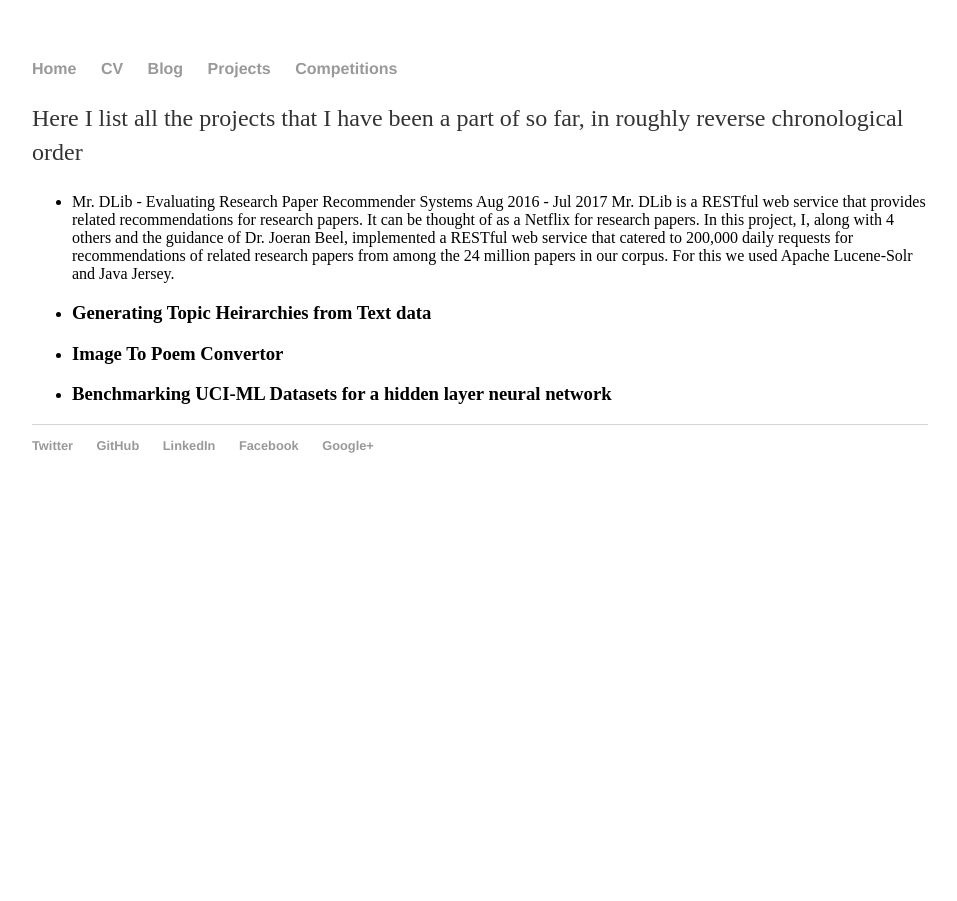
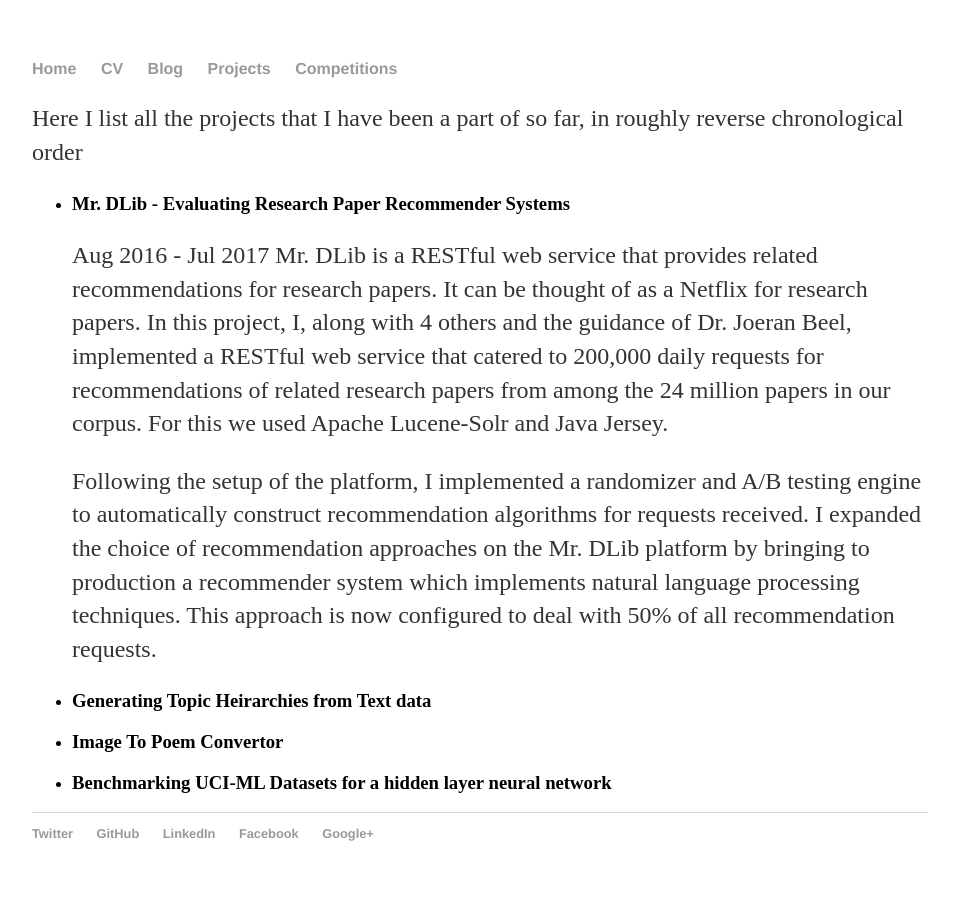
Before and after one commit to sid-dinesh94/sid-dinesh94.github.io, a Jekyll site: the page built from projects/index.md, in a window 1280 px wide. Shown: the whole page, without its empty margins (160-1117 px from the left). Built offline with Jekyll 4.4.1, drawn with Linux system fonts in a browser that asks for light colours.

Commit message:
Changed project details

```diff
--- a/projects/index.md
+++ b/projects/index.md
@@ -6,9 +6,11 @@ title: Projects
 Here I list all the projects that I have been a part of so far, in roughly reverse chronological order
 
 
-* Mr. DLib - Evaluating Research Paper Recommender Systems
+* ### Mr. DLib - Evaluating Research Paper Recommender Systems
 	Aug 2016 - Jul 2017
 	Mr. DLib is a RESTful web service that provides related recommendations for research papers. It can be thought of as a Netflix for research papers. In this project, I, along with 4 others and the guidance of Dr. Joeran Beel, implemented a RESTful web service that catered to 200,000 daily requests for recommendations of related research papers from among the 24 million papers in our corpus. For this we used Apache Lucene-Solr and Java Jersey.
+
+	Following the setup of the platform, I implemented a randomizer and A/B testing engine to automatically construct recommendation algorithms for requests received. I expanded the choice of recommendation approaches on the Mr. DLib platform by bringing to production a recommender system which implements natural language processing techniques. This approach is now configured to deal with 50% of all recommendation requests.
 * ### Generating Topic Heirarchies from Text data
 * ### Image To Poem Convertor
 * ### Benchmarking UCI-ML Datasets for a hidden layer neural network
```
